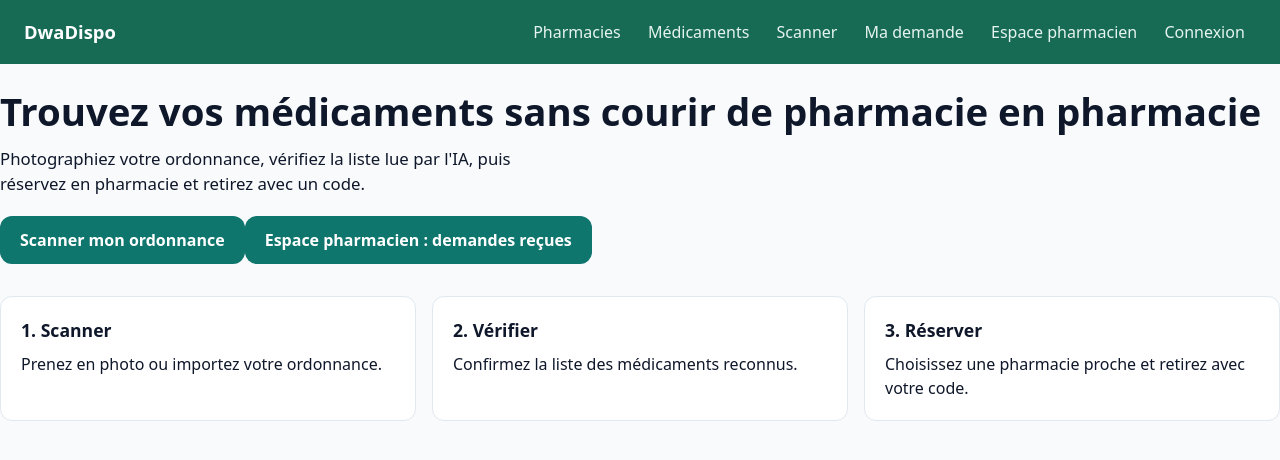
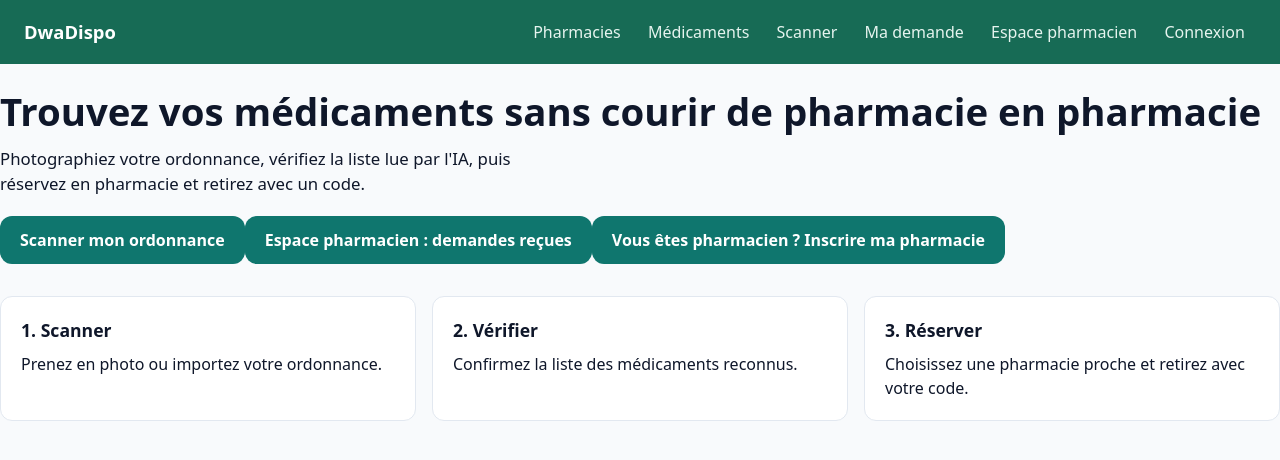
Before and after one commit to dwadispo-devops/secdevops, an Angular app in the folder frontend/: page / in a window 1280 px wide. Shown: the top 460 px of the page. Built offline with nearby package versions, Linux system fonts and the light colour scheme.

Commit message:
feat(frontend): bouton « Inscrire ma pharmacie » sur l'accueil (US03)

```diff
--- a/frontend/src/app/pages/home.ts
+++ b/frontend/src/app/pages/home.ts
@@ -13,6 +13,7 @@ import { RouterLink } from '@angular/router';
       </p>
       <a class="btn" routerLink="/scan">Scanner mon ordonnance</a>
       <a class="btn" routerLink="/pharmacien/demandes">Espace pharmacien : demandes reçues</a>
+        <a class="btn" routerLink="/pharmacien/inscription">Vous êtes pharmacien ? Inscrire ma pharmacie</a>
     </section>
 
     <section class="cards">
```
